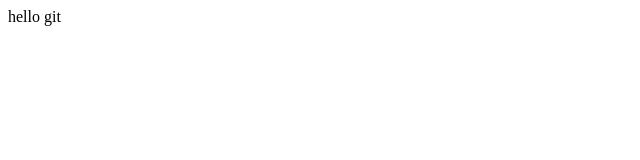
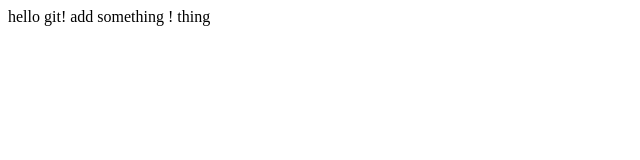
Before and after one commit to thhtihn182/test_git, a plain HTML site: page index.html in a window 1280 px wide. Shown: the whole page, without its empty margins (0-640 px from the left). Drawn offline with Linux system fonts and the light colour scheme.

Commit message:
version two

```diff
--- a/index.html
+++ b/index.html
@@ -6,6 +6,8 @@
     <title>Document</title>
 </head>
 <body>
-    hello git
+    hello git!
+    add something !
+    thing
 </body>
 </html>
```
